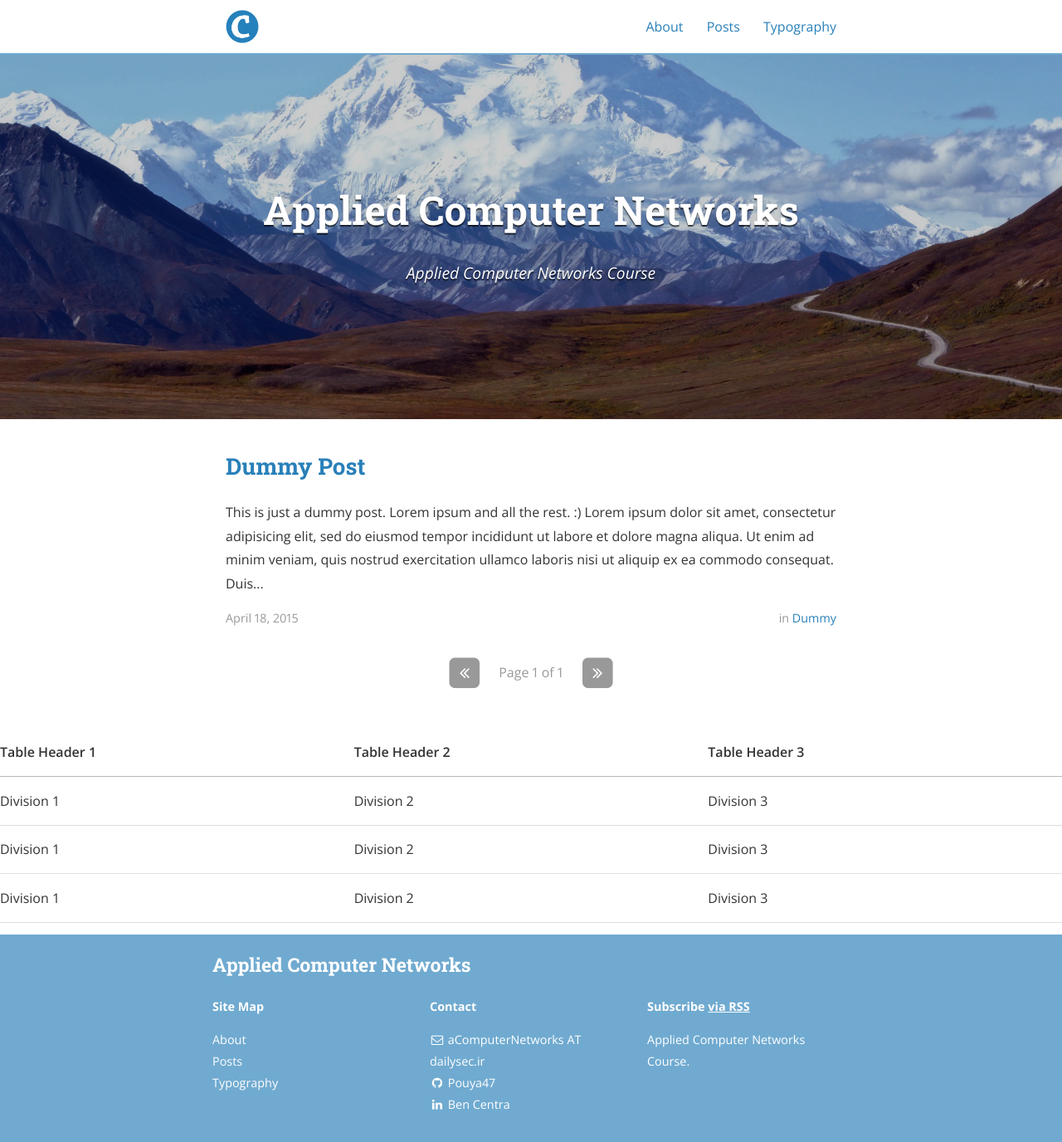
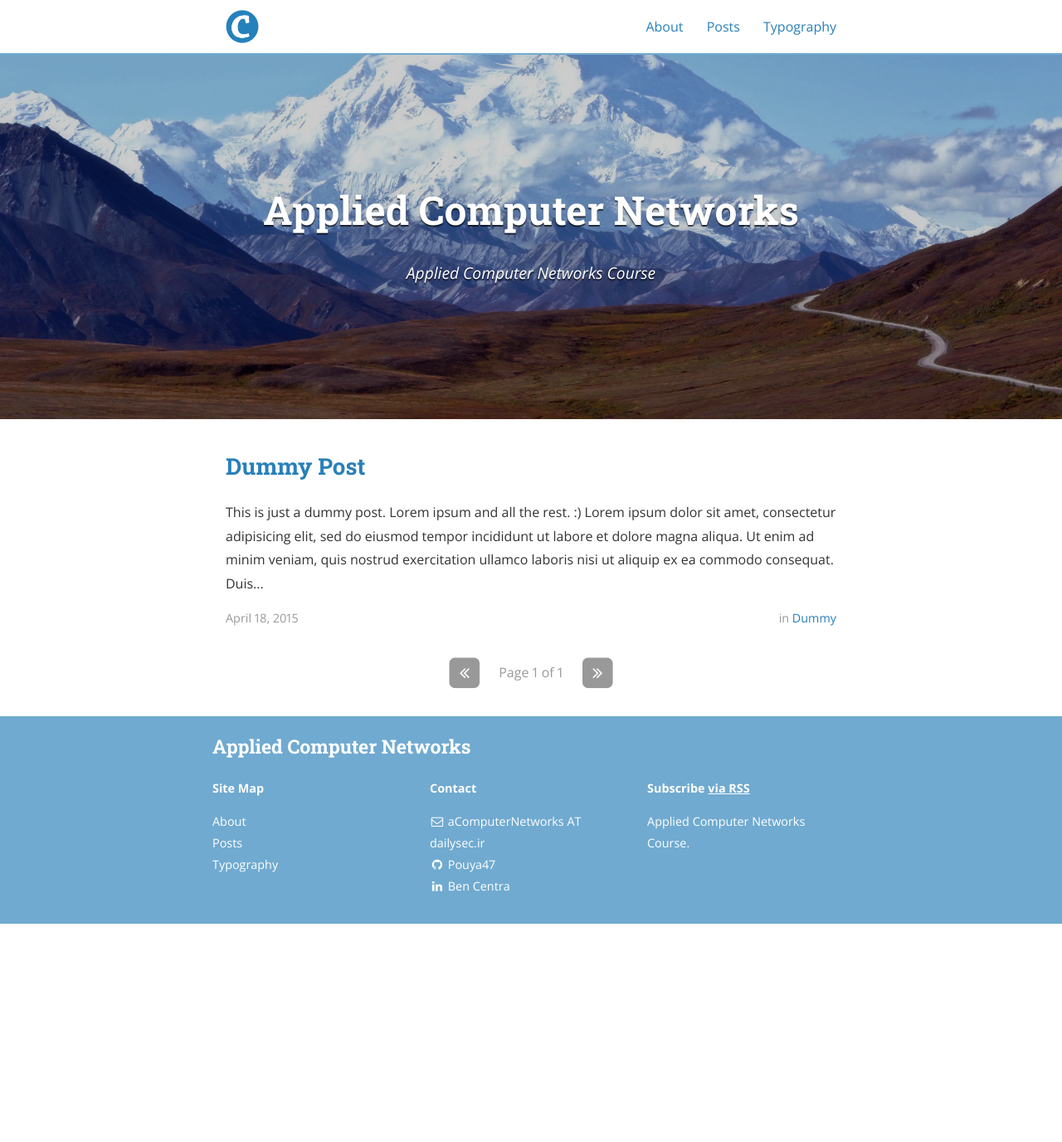
Before and after one commit to aComputerNetworks/aComputerNetworks.github.io, a Jekyll site: the page built from index.html, in a window 1280 px wide and 1376 px high. Shown: the whole window at 83% size. Built offline with Jekyll 4.4.1, drawn with Linux system fonts in a browser that asks for light colours; nearby versions of some CDN libraries; the list of posts is cut into pages by our own code.

```diff
--- a/_layouts/default.html
+++ b/_layouts/default.html
@@ -9,22 +9,6 @@
 
     <div class="page-content">
        {{ content }}
-        <table cellspacing="0" cellpadding="0">
-          <tr>
-            <th>Table Header 1</th><th>Table Header 2</th><th>Table Header 3</th>
-          </tr>
-          <tr>
-            <td>Division 1</td><td>Division 2</td><td>Division 3</td>
-          </tr>
-          <tr class="even">
-            <td>Division 1</td><td>Division 2</td><td>Division 3</td>
-          </tr>
-          <tr>
-            <td>Division 1</td><td>Division 2</td><td>Division 3</td>
-          </tr>
-        </table>
-
-
     </div>
 
     {% include footer.html %}
```
Also changed, not shown: about.md (+14 -25 lines), assets/CN-6-eng.jpg (added), assets/HowDNSWorks.gif (added), 1 other file.
